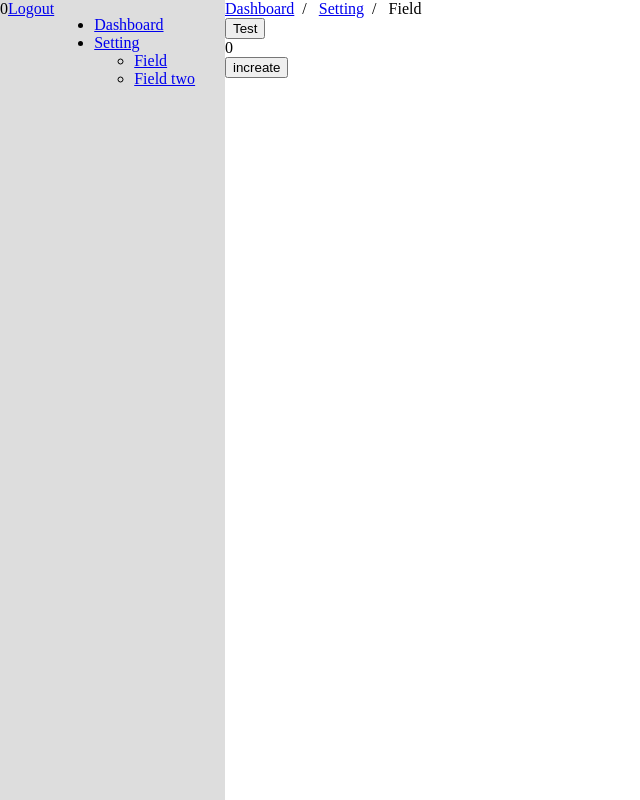
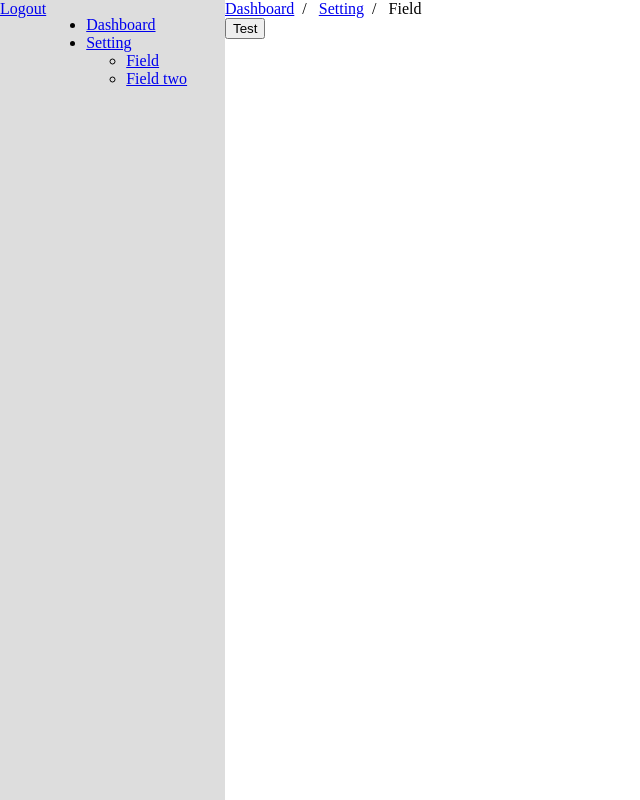
Before and after one commit to mlaxwong/paw-beta, a Vue app: page /dashboard/setting/field in a window 1280 px wide. Shown: the whole page, without its empty margins (0-640 px from the left). Built offline with nearby package versions, Linux system fonts and the light colour scheme; sample sign-in values are in the browser's storage; the HTML template or start-up script is replaced by a standard one.

Commit message:
working on store

```diff
--- a/web/src/helpers/fetch.js
+++ b/web/src/helpers/fetch.js
@@ -11,8 +11,6 @@ export default ({
     options = {},
 }) => {
     // console.log(store);
-    store.state.counter.counter += 1;
-
     headers = getHeaders(headers, auth);
     return fetch(url, {
         method,
--- a/web/src/main.js
+++ b/web/src/main.js
@@ -11,7 +11,4 @@ new Vue({
     i18n,
     components: { App },
     template: '<App />',
-    beforeCreate() {
-        // this.$store.commit('_init');
-	}
 });
--- a/web/src/router/index.js
+++ b/web/src/router/index.js
@@ -21,8 +21,6 @@ const router = new Router({
 router.beforeEach((to, from, next) => {
 	const metaRules = to.meta.rules;
 	const rules = metaRules ? metaRules : 'authed';
-	// const loggedIn = localStorage.getItem('user');
-	// store.commit('_init');
 	const authStore = store.state.auth;
 	const loggedIn = authStore.user;
 
--- a/web/src/screens/Dashboard.vue
+++ b/web/src/screens/Dashboard.vue
@@ -1,7 +1,6 @@
 <template>
     <div class="global-container">
         <div class="global-sidebar">
-            <div>{{ counter.counter }}</div>
             <div>{{ auth.token }}</div>
             <div>{{ user }}</div>
             <a href="#" @click.prevent="handleClickLogout">Logout</a>
@@ -31,7 +30,6 @@ import '@/assets/scss/style.scss';
 export default {
     name: 'Dashboard',
     computed: {
-        counter() { return this.$store.state.counter },
         user() { return this.$store.getters.getUser },
         auth() { return this.$store.state.auth },
         nav() { return this.$store.state.nav },
--- a/web/src/screens/dashboard/setting/Field.vue
+++ b/web/src/screens/dashboard/setting/Field.vue
@@ -3,8 +3,6 @@
         <form @submit.prevent="handleSubmit">
             <button>Test</button>
         </form>
-        <div>{{ this.$store.state.counter.counter }}</div>
-        <button @click.prevent="handleClick">increate</button>
     </div>
 </template>
 
@@ -18,9 +16,6 @@ export default {
         handleSubmit(e) {
             this.getAll();
         },
-        handleClick(e) {
-            this.$store.state.counter.counter += 1;
-        }
     }
 }
 </script>
--- a/web/src/store/counter.js
+++ /dev/null
@@ -1,8 +0,0 @@
-const state = {
-    counter: 0
-}
-
-export default {
-    namespaced: true,
-    state
-}
--- a/web/src/store/index.js
+++ b/web/src/store/index.js
@@ -3,7 +3,6 @@ import Vuex from 'vuex'
 import auth from './auth'
 import nav from './nav'
 import field from './field'
-import counter from './counter'
 
 Vue.use(Vuex);
 
@@ -13,7 +12,6 @@ const modules = {
     auth,
     nav,
     field,
-    counter,
 };
 
 const mutations = {
```
